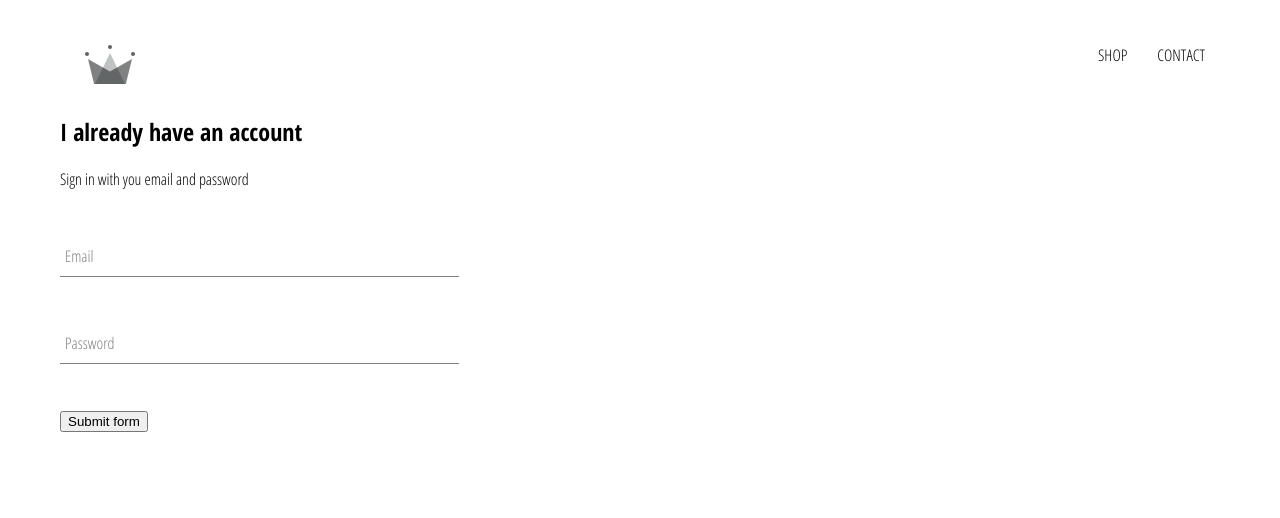
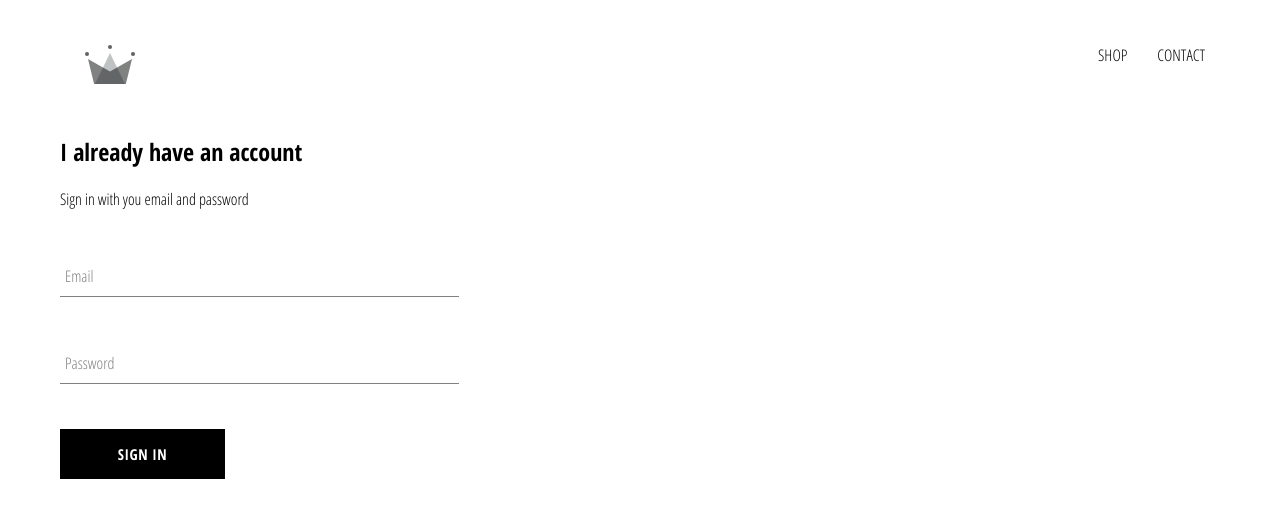
Before and after one commit to olirob93/Ecommerce-Site, a React (Create React App) app: page /Login in a window 1280 px wide. Shown: the top 518 px of the page. Built offline with nearby package versions, Linux system fonts and the light colour scheme.

Commit message:
Added custom button to be reused and styled it

```diff
--- /dev/null
+++ b/src/components/CustomButton/CustomButton.jsx
@@ -0,0 +1,12 @@
+import React from "react";
+import styles from "./CustomButton.styles.scss";
+
+const CustomButton = ({children, ...otherProps}) => {
+  return (
+    <button className='custom-button' {...otherProps}>
+      {children}
+    </button>
+  );
+};
+
+export default CustomButton;
--- /dev/null
+++ b/src/components/CustomButton/CustomButton.styles.scss
@@ -0,0 +1,22 @@
+.custom-button {
+    min-width: 165px;
+    width: auto;
+    height: 50px;
+    letter-spacing: 0.5px;
+    line-height: 50px;
+    padding: 0 35px 0 35px;
+    font-size: 15px;
+    background-color: black;
+    color: white;
+    text-transform: uppercase;
+    font-family: 'Open Sans Condensed';
+    font-weight: bolder;
+    border: none;
+    cursor: pointer;
+
+    &:hover {
+      background-color: white;
+      color: black;
+      border: 1px solid black;
+    }
+  }
--- /dev/null
+++ b/src/components/CustomButton/index.js
@@ -0,0 +1,3 @@
+import CustomButton from "./CustomButton";
+
+export default CustomButton;
--- a/src/components/SignIn/SignIn.jsx
+++ b/src/components/SignIn/SignIn.jsx
@@ -1,6 +1,7 @@
 import React, { useState } from "react";
 import styles from "./SignIn.styles.scss";
 import FormInput from '../FormInput';
+import CustomButton from '../CustomButton';
 
 const SignIn = () => {
 
@@ -39,7 +40,7 @@ const SignIn = () => {
           required
           />
 
-        <input type='submit' value='Submit form'/>
+        <CustomButton type='submit'> Sign In </CustomButton>
       </form>
     </div>
   );
--- a/src/components/SignIn/SignIn.styles.scss
+++ b/src/components/SignIn/SignIn.styles.scss
@@ -1,3 +1,9 @@
 .sign-in {
     width: 30vw;
+    display: flex;
+    flex-direction: column;
+
+    .title {
+        margin: 10px 0;
+    }
 }
```
Also changed, not shown: 2 other files (tests, documents, lock files or other folders).
